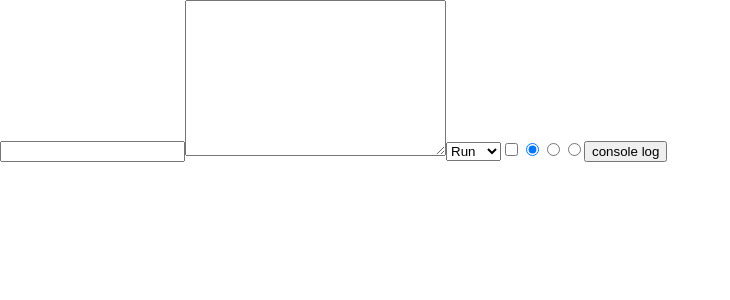
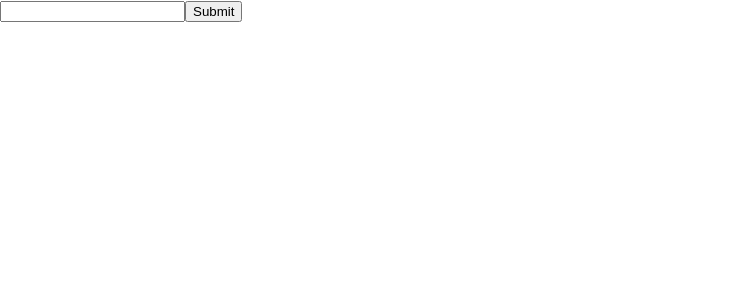
Before and after one commit to manoj633/react-revision, a React (Create React App) app: page / in a window 1280 px wide. Shown: the top 300 px of the page, without its empty margins (0-730 px from the left). Built offline with nearby package versions, Linux system fonts and the light colour scheme.

Commit message:
Validating inputs

```diff
--- a/src/App.js
+++ b/src/App.js
@@ -18,6 +18,7 @@ import FunctionalComponentLifecycle from "./components/Lifecycle Demo/Functional
 import ControlledComponent from "./components/controlled component/ControlledComponent";
 import UncontrolledComponent from "./components/uncontrolled component/UncontrolledComponent";
 import AccessValues from "./components/Forms/Basic Form/AccessValues";
+import ValidateInput from "./components/Forms/validation/ValidateInput";
 
 function App() {
   const inputRef = useRef(null);
@@ -83,7 +84,10 @@ function App() {
       {/* <UncontrolledComponent /> */}
 
       {/* Form Basics */}
-      <AccessValues />
+      {/* <AccessValues /> */}
+
+      {/* Validating Input */}
+      <ValidateInput />
     </div>
   );
 }
--- /dev/null
+++ b/src/components/Forms/validation/ValidateInput.jsx
@@ -0,0 +1,35 @@
+import React, { useState } from "react";
+
+function ValidateInput() {
+  const [username, setUsername] = useState(null);
+  const [inputError, setInputError] = useState(null);
+
+  const handleSubmit = (e) => {
+    e.preventDefault();
+    if (username !== null && username !== "") {
+      setInputError("");
+    } else {
+      setInputError("Input required");
+    }
+
+    console.log("Username: " + username);
+  };
+
+  return (
+    <>
+      <form onSubmit={handleSubmit}>
+        <input
+          type="text"
+          name="username"
+          onChange={(e) => {
+            setUsername(e.target.value);
+          }}
+        />
+        {inputError && <div style={{ color: "#ff0000" }}>{inputError}</div>}
+        <button type="submit">Submit</button>
+      </form>
+    </>
+  );
+}
+
+export default ValidateInput;
```
